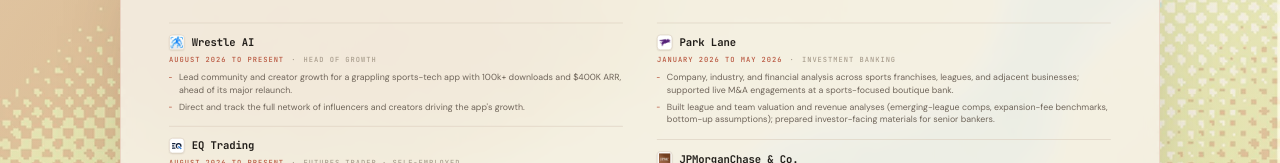
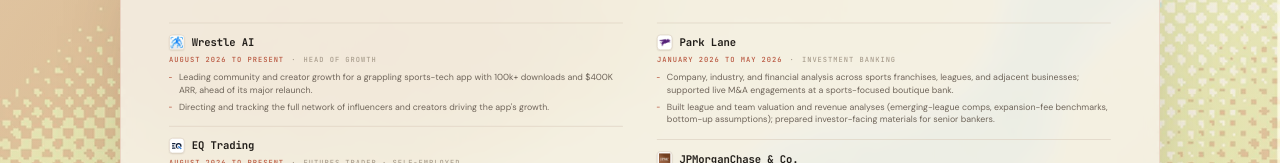
Before and after one commit to ethanqureshi/ethanqureshi-com, a Next.js app: page / in a window 1280 px wide. Both pictures are taken after a click on the button "EXPERIENCE". Shown: the part 174-337 px from the top of the page. Built offline with nearby package versions, Linux system fonts and the light colour scheme.

Commit message:
Wrestle AI: present-progressive bullets
Co-Authored-By: WOZCODE <contact@withwoz.com>

```diff
--- a/components/ExperienceSection.tsx
+++ b/components/ExperienceSection.tsx
@@ -30,8 +30,8 @@
     coverLogo: true,
     role: "Head of Growth",
     bullets: [
-      "Lead community and creator growth for a grappling sports-tech app with 100k+ downloads and $400K ARR, ahead of its major relaunch.",
-      "Direct and track the full network of influencers and creators driving the app's growth.",
+      "Leading community and creator growth for a grappling sports-tech app with 100k+ downloads and $400K ARR, ahead of its major relaunch.",
+      "Directing and tracking the full network of influencers and creators driving the app's growth.",
     ],
   },
   {
```
